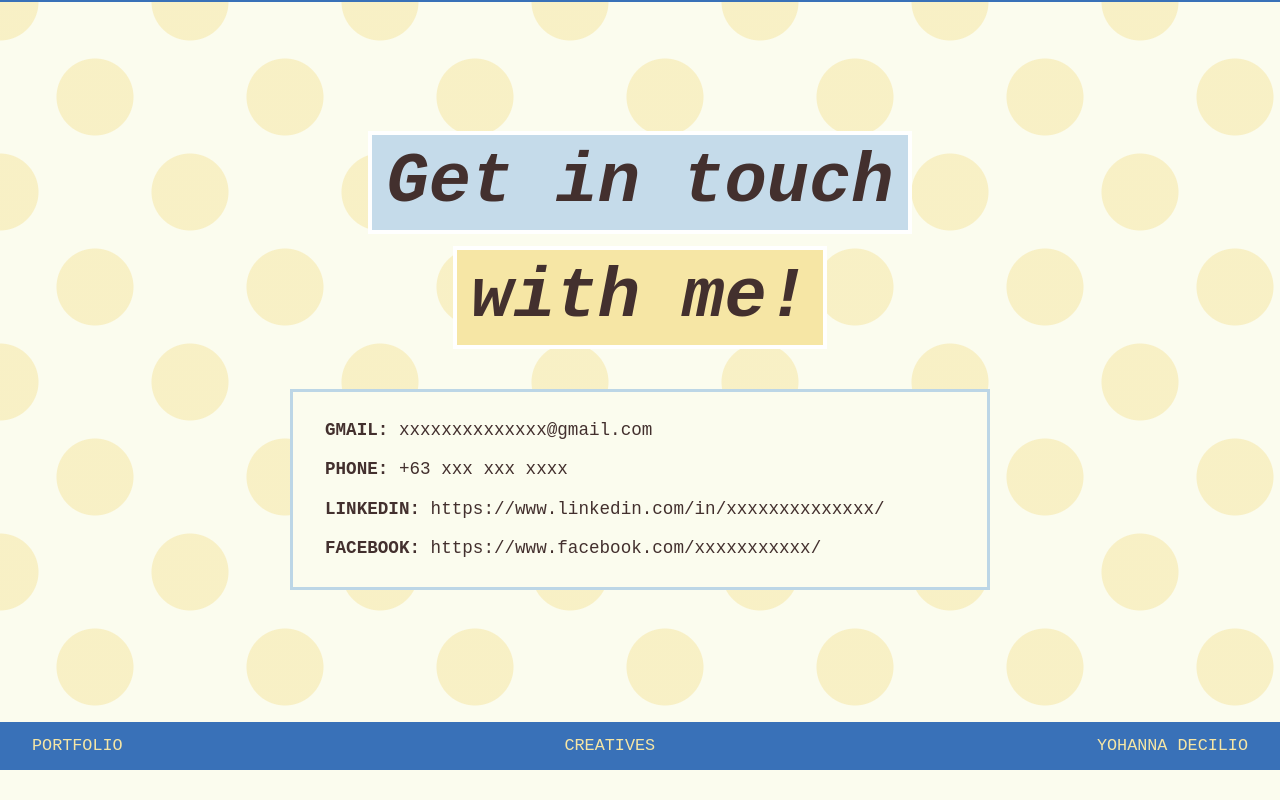
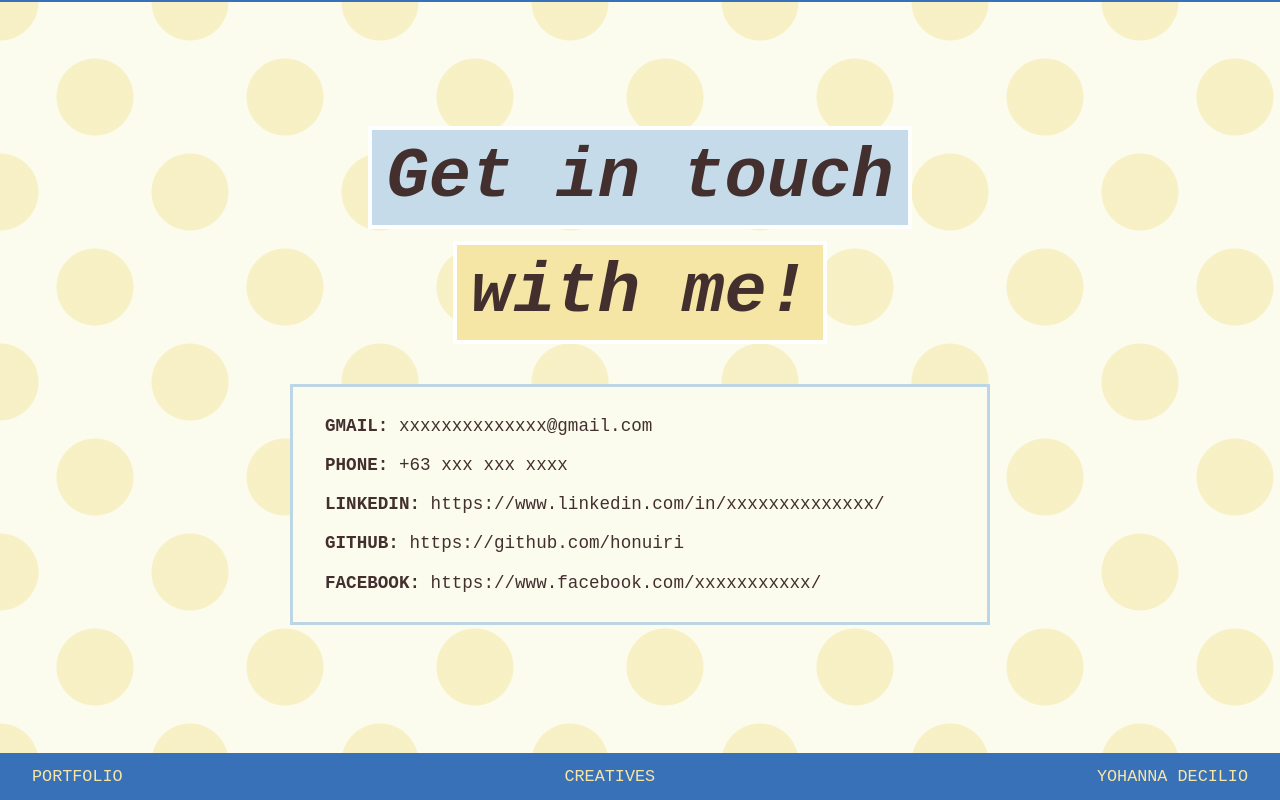
Before and after one commit to honuiri/honuiri.github.io, a plain HTML site: page index.html in a window 1280 px wide. Shown: the part 911-1711 px from the top of the page. Before the commit the page ends 1681 px from the top, so only its background shows below. Drawn offline with Linux system fonts and the light colour scheme; a web font is replaced by a local one.

Commit message:
added github link

```diff
--- a/index.html
+++ b/index.html
@@ -137,6 +137,7 @@
           <p><strong>GMAIL:</strong> <a href="mailto:youremail@gmail.com">xxxxxxxxxxxxxx@gmail.com</a></p>
           <p><strong>PHONE:</strong> +63 xxx xxx xxxx</p>
           <p><strong>LINKEDIN:</strong> <a href="https://www.linkedin.com/in/your-profile/" target="_blank" rel="noopener">https://www.linkedin.com/in/xxxxxxxxxxxxxx/</a></p>
+          <p><strong>GITHUB:</strong> <a href="https://github.com/honuiri" target="_blank" rel="noopener">https://github.com/honuiri</a></p>
           <p><strong>FACEBOOK:</strong> <a href="https://www.facebook.com/your-profile/" target="_blank" rel="noopener">https://www.facebook.com/xxxxxxxxxxx/</a></p>
         </div>
       </div>
```
